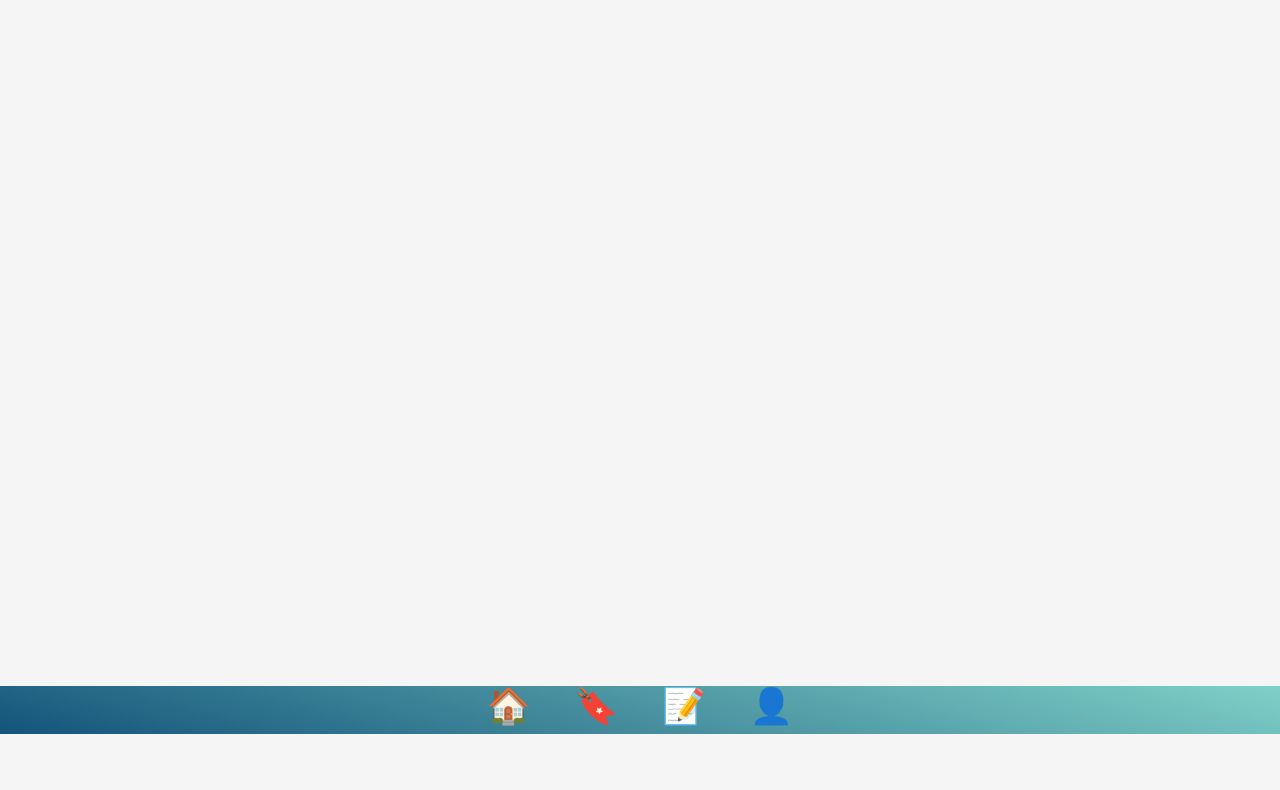
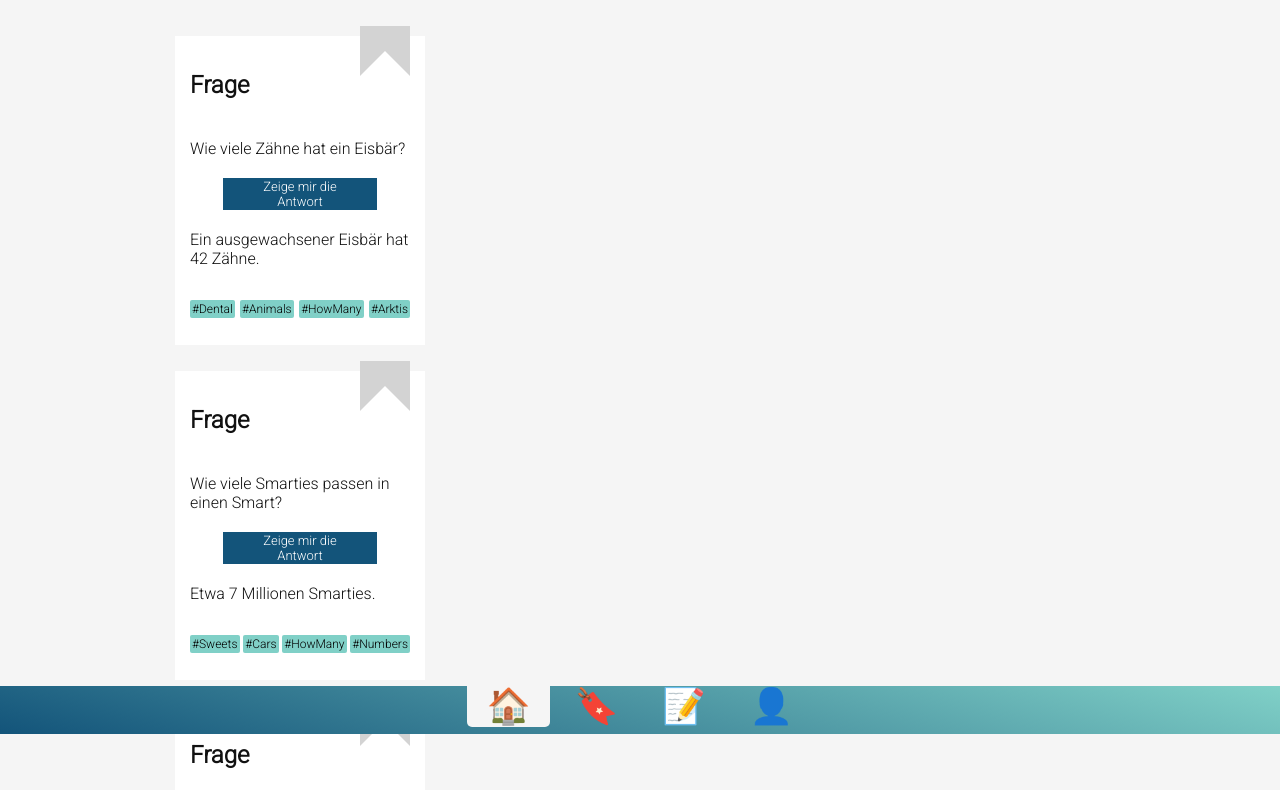
Before and after one commit to frederikebruendermann/quiz-app, a website built with Vite: page src/index.html in a window 1280 px wide. Shown: the part 66-856 px from the top of the page. Before the commit the page ends 800 px from the top, so only its background shows below. Built offline with nearby package versions, Linux system fonts and the light colour scheme.

Commit message:
Second Task

```diff
--- a/src/index.html
+++ b/src/index.html
@@ -16,7 +16,7 @@
     <script defer type="module" src="./index.js"></script>
   </head>
   <body>
-    <div class="box__home hidden">
+    <div class="box__home">
       <header class="app-header">
         <h1 class="app-header__heading">Quiz App</h1>
       </header>
@@ -34,7 +34,7 @@
           </ul>
           <div
             role="button"
-            class="card__bookmark card__bookmark--selected"
+            class="card__bookmark"
             aria-label="Add bookmark"
           ></div>
         </section>
@@ -150,7 +150,7 @@
 
     <footer class="footer">
       <div class="footer__app-nav">
-        <button class="app-nav__button-home">🏠</button>
+        <button class="app-nav__button-home active">🏠</button>
         <button class="app-nav__button-bookmarks">🔖</button>
         <button class="app-nav__button-creator">📝</button>
         <button class="app-nav__button-profile">👤</button>
--- a/src/index.js
+++ b/src/index.js
@@ -6,6 +6,7 @@ const buttonHome = document.querySelector('.app-nav__button-home')
 const buttonBookmark = document.querySelector('.app-nav__button-bookmarks')
 const buttonCreate = document.querySelector('.app-nav__button-creator')
 const buttonProfile = document.querySelector('.app-nav__button-profile')
+const bookmark = document.querySelector('.card__bookmark')
 
 console.log(buttonHome)
 
@@ -54,3 +55,7 @@ buttonProfile.addEventListener('click', () => {
   buttonCreate.classList.remove('active')
   buttonProfile.classList.add('active')
 })
+
+bookmark.addEventListener('click', () => {
+  bookmark.classList.toggle('card__bookmark--selected')
+})
```
